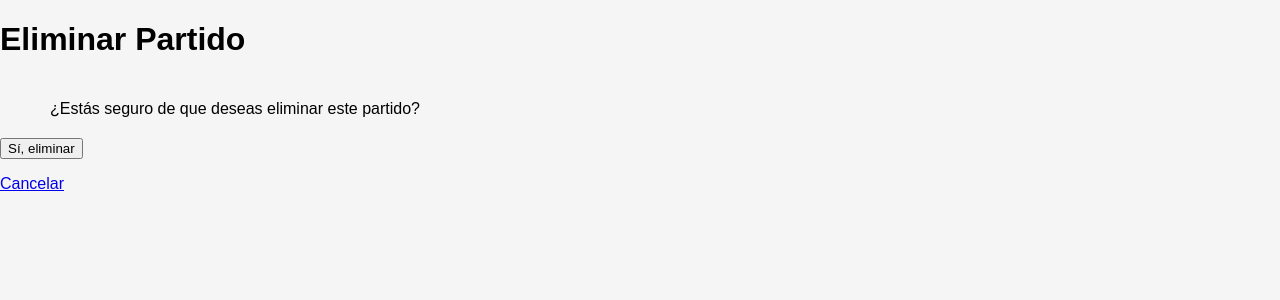
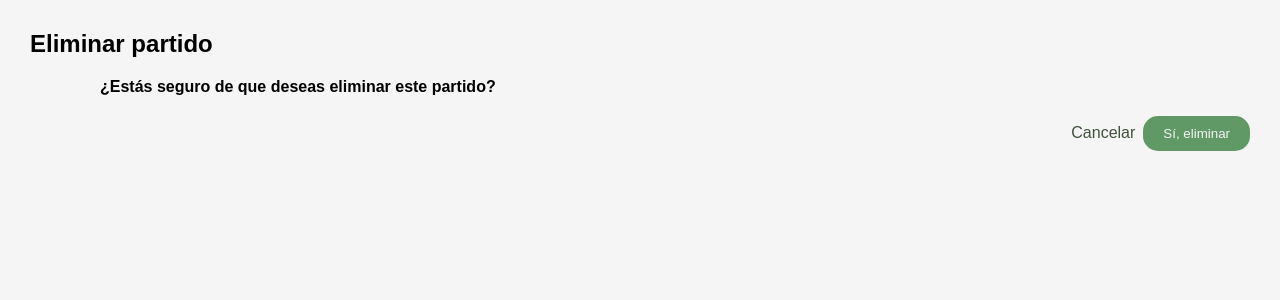
Before and after one commit to lautig32/2023-integrador-ingenieria-software, a Django app: page /matches/1/delete/ in a window 1280 px wide. Shown: the part 58-358 px from the top of the page. Run offline with Django 4.2, Linux system fonts and the light colour scheme; tables that the repository leaves empty hold one stand-in row (values such as "Sample post").

Commit message:
general data update

```diff
--- a/apps/football_system/models.py
+++ b/apps/football_system/models.py
@@ -167,6 +167,7 @@ class Match(models.Model):
 
 class Player(models.Model):
     name = models.CharField(max_length=100)
+    surname = models.CharField(max_length=100, null=True)
     team = models.ForeignKey(Team, on_delete=models.CASCADE)
     photo = models.ImageField(upload_to='players/', blank=True, null=True)
 
--- a/apps/football_system/static/css/home.css
+++ b/apps/football_system/static/css/home.css
@@ -20,7 +20,7 @@ body {
     justify-content: center;
     display: flex;
     width: 80%;
-    height: 110px;
+
     margin-left: auto;
     margin-right: auto;
     padding: 10px;
--- a/apps/football_system/static/css/index.css
+++ b/apps/football_system/static/css/index.css
@@ -19,6 +19,13 @@ p{
     display: inline-flex;
     flex-direction: column;
     margin: 20px 50px;
+}
+
+.paragraph{
+    display: flex;
+    justify-content: center;
+    margin: 20px 100px;
+    font-weight: bold;
 }
 
 label{
@@ -57,6 +64,14 @@ input[type="file"]:hover{
     cursor: pointer;
 }
 
+img{
+    background-color: transparent;
+    mix-blend-mode: multiply;
+}
+.next-match-teams{
+    text-transform: uppercase;
+}
+
 .btn-container{
     padding: 0 30px 10px;
     display: flex;
--- a/apps/football_system/templates/create/match_create.html
+++ b/apps/football_system/templates/create/match_create.html
@@ -5,13 +5,13 @@
 
 {% block content %}
 <div class="body-container">
-    <h1>Crear Partido</h1>
+    <h2 class="title">Alta de partido</h2>
     <form method="post">
         {% csrf_token %}
         {{ form.as_p }}
         <div class="btn-container">
-        <button type="submit" class="btn">Guardar</button>
-        <a href="{% url 'match_list' %}" class="link-btn">Volver a la lista de partidos</a>
+            <a href="{% url 'match_list' %}" class="link-btn">Volver a la lista de partidos</a>
+            <button type="submit" class="btn">Guardar</button>
         </div>
     </form>
 </div>
--- a/apps/football_system/templates/create/player_create.html
+++ b/apps/football_system/templates/create/player_create.html
@@ -5,7 +5,7 @@
 
 {% block content %}
 <div class="body-container">
-    <h2 class="title">Alta de Jugador</h2>
+    <h2 class="title">Alta de jugador</h2>
     <form method="post">
         {% csrf_token %}
         {{ form.as_p }}
--- a/apps/football_system/templates/create/team_create.html
+++ b/apps/football_system/templates/create/team_create.html
@@ -5,13 +5,13 @@
 
 {% block content %}
 <div class="body-container">
-    <h2 class="title">Crear Equipo</h2>
+    <h2 class="title">Alta de equipo</h2>
     <form method="post">
         {% csrf_token %}
         {{ form.as_p }}
         <div class="btn-container">
-            <a href="{% url 'team_list' %}">Volver a la lista de equipos</a>
-            <button type="submit">Guardar</button>
+            <a href="{% url 'team_list' %}" class="link-btn">Volver a la lista de equipos</a>
+            <button type="submit" class="btn">Guardar</button>
         </div>
     </form>
 
--- a/apps/football_system/templates/delete/match_confirm_delete.html
+++ b/apps/football_system/templates/delete/match_confirm_delete.html
@@ -1,15 +1,24 @@
 {% extends 'base.html' %}
+{% load static %}
+
+{% block head %}
+<link rel="stylesheet" type="text/css" href="{% static 'css/matches.css' %}">
+<link rel="stylesheet" type="text/css" href="{% static 'css/tables.css' %}">
+<script src="{% static 'js/tables.js' %}"></script>
+{% endblock %}
 
 {% block title %}
     Confirmar Eliminación - {{ match.name }}
 {% endblock %}
 
 {% block content %}
-    <h1>Eliminar Partido</h1>
-    <p>¿Estás seguro de que deseas eliminar este partido?</p>
+    <h2 class="title">Eliminar partido</h2>
+    <p class="paragraph">¿Estás seguro de que deseas eliminar este partido?</p>
     <form method="post">
         {% csrf_token %}
-        <button type="submit">Sí, eliminar</button>
+        <div class="btn-container">
+            <a href="{% url 'match_list' %}" class="link-btn">Cancelar</a>
+            <button type="submit" class="btn">Sí, eliminar</button>
+        </div>
     </form>
-    <a href="{% url 'match_list' %}">Cancelar</a>
 {% endblock %}
--- a/apps/football_system/templates/list/player_list.html
+++ b/apps/football_system/templates/list/player_list.html
@@ -15,7 +15,6 @@
     <div class="btn-container">
         <a href="{% url 'player_create' %}" class="btn">Crear Jugador</a>
     </div>
-    <ul>
     <table>
         <thead>
             <tr>
@@ -36,6 +35,5 @@
             {% endfor %}
         </tbody>
     </table>
-    </ul>
 </div>
 {% endblock %}
--- a/apps/football_system/templates/update/match_update.html
+++ b/apps/football_system/templates/update/match_update.html
@@ -9,7 +9,7 @@
 
 {% block content %}
 <div class="body-container">
-    <h2 class="title">Editar Partido</h2>
+    <h2 class="title">Editar partido</h2>
     <form method="post" enctype="multipart/form-data">
         {% csrf_token %}
         {{ form.as_p }}
--- a/apps/football_system/templates/update/player_update.html
+++ b/apps/football_system/templates/update/player_update.html
@@ -5,12 +5,13 @@
 
 {% block content %}
 <div class="body-container">
-    <h2 class="title">Editar Jugador</h2>
+    <h2 class="title">Editar jugador</h2>
     <form method="post">
         {% csrf_token %}
         {{ form.as_p }}
         <div class="btn-container">
             <a href="{% url 'player_list' %}" class="link-btn">Volver a la lista de jugadores</a>
+            <a href="{% url 'player_delete' player.pk %}" class="link-btn">Eliminar jugador</a>
             <button type="submit" class="btn">Guardar Cambios</button>
         </div>
     </form>
--- a/apps/football_system/templates/update/team_update.html
+++ b/apps/football_system/templates/update/team_update.html
@@ -5,12 +5,13 @@
 
 {% block content %}
 <div class="body-container">
-    <h2 class="title">Editar Equipo</h2>
+    <h2 class="title">Editar equipo</h2>
     <form method="post" enctype="multipart/form-data">
         {% csrf_token %}
         {{ form.as_p }}
         <div class="btn-container">
             <a href="{% url 'team_list' %}" class="link-btn">Volver a la lista de equipos</a>
+            <a href="{% url 'team_delete' team.pk %}" class="link-btn">Eliminar equipo</a>
             <button type="submit" class="btn">Guardar Cambios</button>
         </div>
     </form>
```
Also changed, not shown: apps/football_system/forms.py (+6 -1 lines), apps/football_system/templates/delete/player_confirm_delete.html (+6 -4 lines), apps/football_system/templates/delete/team_confirm_delete.html (+6 -4 lines), apps/football_system/templates/home.html (+11 -7 lines), apps/football_system/migrations/0002_player_surname.py (added). Lines whose indentation alone changed are shown as unchanged.
